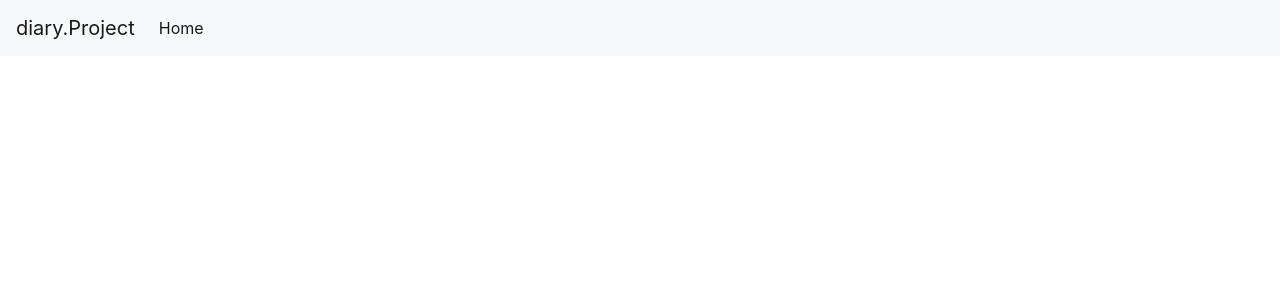
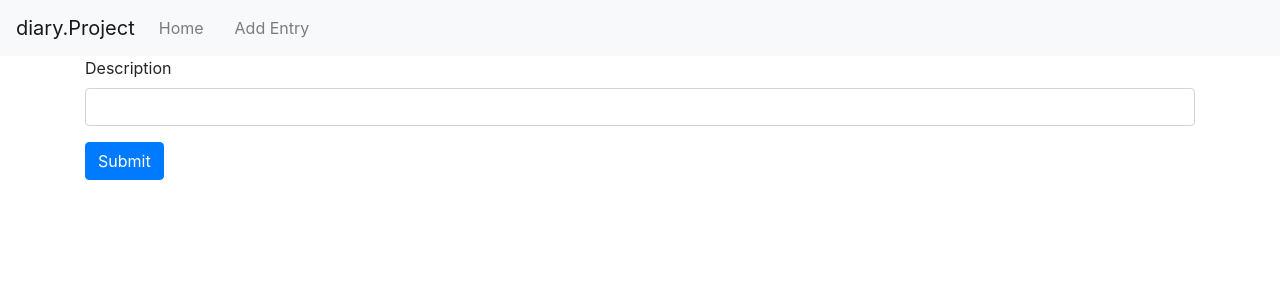
Before and after one commit to undefinedzack/project-Diary, a React (Create React App) app in the folder frontend/: page /addEntry in a window 1280 px wide. Shown: the top 300 px of the page. Built offline with nearby package versions, Linux system fonts and the light colour scheme; no server answers.

Commit message:
add entry at working condition

```diff
--- a/frontend/src/App.js
+++ b/frontend/src/App.js
@@ -1,20 +1,18 @@
 import React, {Component} from 'react'
 import './App.css';
-import NavigationBar from "./navbar";
 
-import { BrowserRouter as Router, Switch, Route } from "react-router-dom";
+import {BrowserRouter as Router, Switch, Route, Link} from "react-router-dom";
+
 import Home from "./Components/home";
 import EntryDetail from "./Components/entryDetail";
+import AddEntry from "./Components/addEntry";
+import NavigationBar from "./Components/navbar";
 
 class App extends Component{
     constructor(props) {
         super(props);
         this.state = {
             entryList: [],
-            entry: {
-                id:null,
-                description:'',
-            },
             editing:false
         }
 
@@ -36,7 +34,6 @@ class App extends Component{
             )
     }
 
-    handleChange
 
     render() {
         var entries = this.state.entryList
@@ -44,7 +41,8 @@ class App extends Component{
     return (
         <>
             <Router>
-                <NavigationBar/>
+                <NavigationBar />
+
                 <Switch>
                     <Route path={'/'} exact component={ () => <Home entries={entries} /> } />
                     <Route path={'/detail/:id'} component={({ match }) =>
@@ -52,6 +50,8 @@ class App extends Component{
                             entry.id === parseInt(match.params.id,10),
                             console.log(match)
                     )}  /> } />
+
+                    <Route path={'/addEntry'} component={AddEntry} />
                 </Switch>
             </Router>
 
--- /dev/null
+++ b/frontend/src/Components/addEntry.js
@@ -0,0 +1,116 @@
+import React, {Component} from 'react'
+
+class AddEntry extends Component{
+
+    constructor(props) {
+        super(props);
+        this.state = {
+            entry: {
+                dateTime: '',
+                description:'',
+            },
+        }
+
+        this.fetchEntires = this.fetchEntires.bind(this)
+        this.handleTextInput = this.handleTextInput.bind(this)
+        this.handleSubmit = this.handleSubmit.bind(this)
+        this.getCookie = this.getCookie.bind(this)
+    }
+
+    //for CSRF token { source -> https://docs.djangoproject.com/en/3.1/ref/csrf/ }
+     getCookie(name) {
+        let cookieValue = null;
+        if (document.cookie && document.cookie !== '') {
+            const cookies = document.cookie.split(';');
+            for (let i = 0; i < cookies.length; i++) {
+                const cookie = cookies[i].trim();
+                // Does this cookie string begin with the name we want?
+                if (cookie.substring(0, name.length + 1) === (name + '=')) {
+                    cookieValue = decodeURIComponent(cookie.substring(name.length + 1));
+                    break;
+                }
+            }
+        }
+        return cookieValue;
+    }
+
+    fetchEntires(){
+        console.log('Fetching.......')
+        fetch('http://127.0.0.1:8000/api/entry-list/')
+            .then(response => response.json())
+            .then(data =>
+                this.setState({
+                    entryList: data
+                })
+            )
+    }
+
+    handleTextInput(t){
+        var value = t.target.value
+
+        this.setState({
+            entry: {
+                ...this.state.entry,
+                [t.target.id]: value,
+                dateTime: new Date().toISOString()
+            }
+        })
+
+        console.log(this.state.entry)
+    }
+
+    handleSubmit(t){
+        t.preventDefault()
+        console.log(Math.round((new Date()).getTime() / 1000))
+        console.log('Entry: ', this.state.entry)
+
+        var csrftoken = this.getCookie('csrftoken')
+
+        var url = 'http://127.0.0.1:8000/api/entry-create/'
+        fetch(url, {
+            method: 'POST',
+            headers: {
+              'Content-Type': 'application/json',
+              'X-CSRFToken': csrftoken
+            },
+            body: JSON.stringify(this.state.entry)
+        }).then( (response) => {
+            this.fetchEntires()
+            this.setState({
+                entry: {
+                    dateTime: '',
+                    description:'',
+                }
+            })
+        }).catch( (error) => {
+            console.log('Error',error)
+        })
+    }
+
+
+
+    render() {
+        return (
+            <div className={"container"}>
+                <form onSubmit={this.handleSubmit}>
+                    {/*<div className={"form-group"}>*/}
+                    {/*    <label htmlFor={"date"}>Date</label>*/}
+                    {/*    <input onChange={this.handleTextInput} type={"date"} id={"date"} className={"form-control"}/>*/}
+                    {/*</div>*/}
+                    {/*<div className={"form-group"}>*/}
+                    {/*    <label htmlFor={"time"}>Time</label>*/}
+                    {/*    <input onChange={this.handleTextInput} type={"time"} id={"time"} className={"form-control"}/>*/}
+                    {/*</div>*/}
+                    <div className={"form-group"}>
+                        <label htmlFor={"description"}>Description</label>
+                        <input onChange={this.handleTextInput} type={"text"} id={"description"} className={"form-control"}/>
+                    </div>
+                    <button type="submit" className="btn btn-primary">Submit</button>
+                </form>
+            </div>
+
+        )
+    }
+}
+
+export default AddEntry
--- a/frontend/src/Components/home.js
+++ b/frontend/src/Components/home.js
@@ -2,24 +2,32 @@ import React, {Component} from 'react'
 import {Link} from "react-router-dom";
 
 class Home extends Component{
+
+
 
     render() {
         return (
             <div className={"container mt-4"}>
                 { this.props.entries.map( (entry, index) => {
                     return(
+                        // <>
                             <div key={index} className="card">
                                 <div className="card-body">
                                     <h5 className="card-title">{index}</h5>
                                     <h6 className="card-subtitle mb-2 text-muted">{entry.dateTime}</h6>
                                     <p className="card-text">{entry.description}</p>
                                     <Link to={`/detail/${entry.id}`} className="card-link">Card link</Link>
-                            <a href="#" className="card-link">Another link</a>
                                 </div>
                             </div>
+
+
+
+
+                        // </>
                         )
 
-                    } )}
+                    }
+                )}
             </div>
         )
     }
--- a/frontend/src/navbar.js
+++ b/frontend/src/Components/navbar.js
@@ -1,10 +1,11 @@
 import React, {Component} from 'react'
+import {Link} from "react-router-dom";
 
 class NavigationBar extends Component{
     render() {
         return(
             <nav className="navbar navbar-expand-lg navbar-light bg-light">
-                <a className="navbar-brand" href="#">diary.Project</a>
+                <Link to={'/'}><div className="navbar-brand">diary.Project</div></Link>
                 <button className="navbar-toggler" type="button" data-toggle="collapse"
                         data-target="#navbarSupportedContent" aria-controls="navbarSupportedContent"
                         aria-expanded="false" aria-label="Toggle navigation">
@@ -14,8 +15,13 @@ class NavigationBar extends Component{
                 <div className="collapse navbar-collapse" id="navbarSupportedContent">
                     <ul className="navbar-nav mr-auto">
                         <li className="nav-item active">
-                            <a className="nav-link" href="#">Home <span
-                                className="sr-only">(current)</span></a>
+                            <Link to={'/'}><div className="nav-link">Home</div></Link>
+                        </li>
+                        <li className="nav-item">
+                            <div className={"container"}>
+                                <Link to={'/addEntry'} ><div className="nav-link">Add Entry</div></Link>
+
+                            </div>
                         </li>
                     </ul>
                 </div>
```
Also changed, not shown: 2 other files (tests, documents, lock files or other folders). Lines whose indentation alone changed are shown as unchanged.
